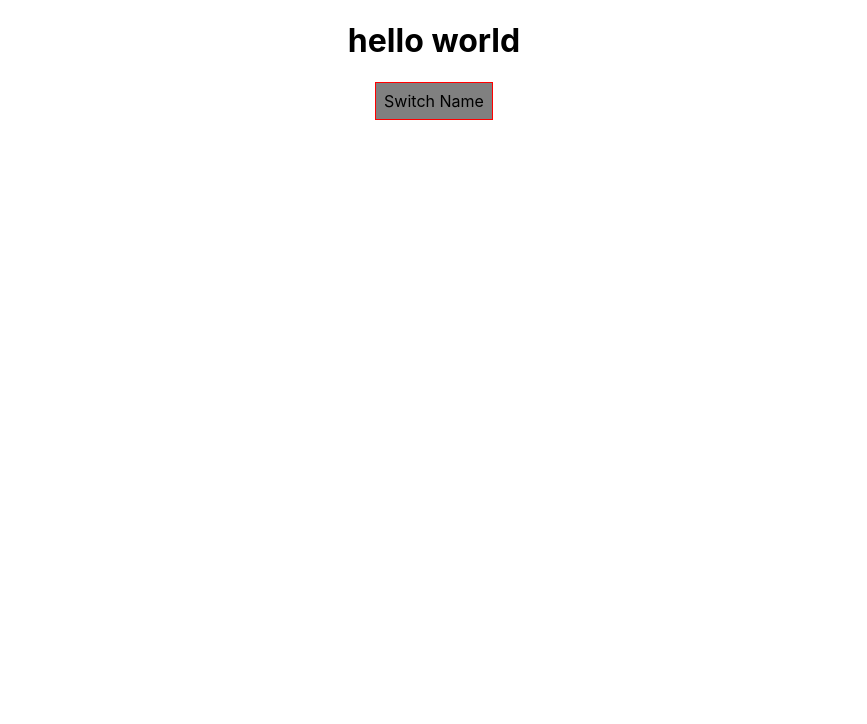
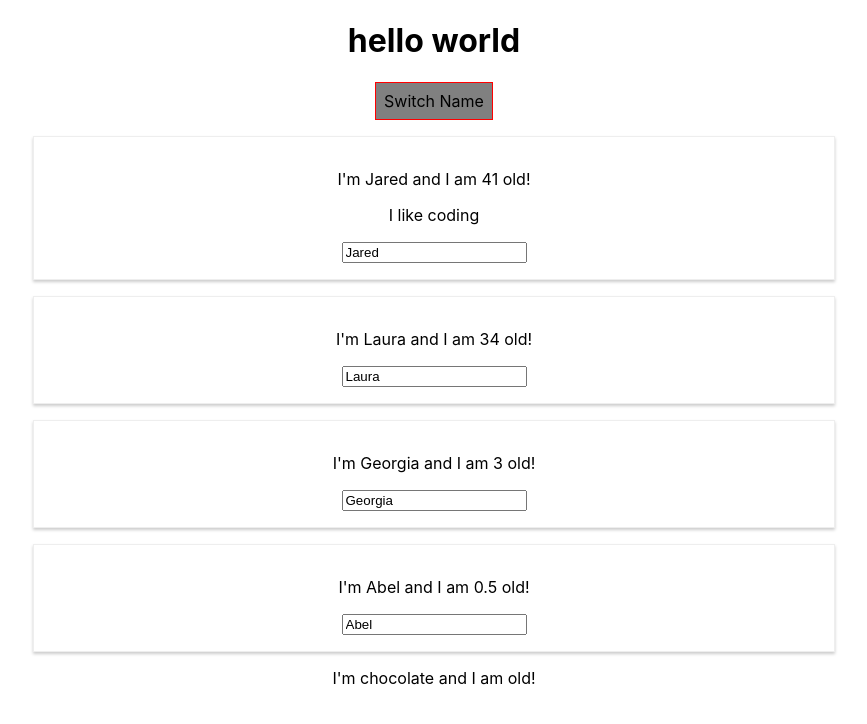
Before and after one commit to jhbarnum/React_App_Tutorial, a React (Create React App) app: page / in a window 1280 px wide. Both pictures are taken after a click on the button "Switch Name". Shown: the top 724 px of the page, without its empty margins (206-1073 px from the left). Built offline with nearby package versions, Linux system fonts and the light colour scheme.

Commit message:
dynamic content

```diff
--- a/src/App.js
+++ b/src/App.js
@@ -14,8 +14,8 @@ class App extends Component {
       { name: 'Laura', age: 34 },
       { name: 'Georgia', age: 3 },
       { name: 'Abel', age: .5 }
-    ]
-    //showPersons:false
+    ],
+    showPersons:false
   }
 nameChangeHandler = (event) => {
   this.setState({
@@ -31,14 +31,16 @@ nameChangeHandler = (event) => {
   switchNameHandler = (newName) => {
 //console.log('Clicked');
     //this.state.persons[0].name = 'Barnum';
-    this.setState( {
-      persons: [
-    { name: newName, age: 40 },
-    { name: 'Laura', age: 33 },
-    { name: 'Georgia', age: 2 },
-    { name: 'Abel', age: .5 }
-      ]
-    })
+    const doesShow = this.state.showPersons;
+    this.setState({showPersons: !doesShow});
+    // this.setState( {
+    //   persons: [
+    // { name: newName, age: 40 },
+    // { name: 'Laura', age: 33 },
+    // { name: 'Georgia', age: 2 },
+    // { name: 'Abel', age: .5 }
+    //   ]
+    // })
   }
 
   render() {
@@ -53,7 +55,19 @@ nameChangeHandler = (event) => {
    let persons = null;
 
    if (this.state.showPersons) {
-      persons = (
+      // persons = (
+
+
+      // );
+   }
+    return (
+      <div className="App">
+        <h1>hello world</h1>
+        <button style={style}
+        onClick={this.switchNameHandler}>Switch Name</button>
+        {
+
+        this.state.showPersons === true ?
           <div>
             <Person
               name={this.state.persons[0].name}
@@ -71,15 +85,8 @@ nameChangeHandler = (event) => {
               changed={this.nameChangeHandler} />
             <Cakes
               name={this.state.cakes[0].name} />
-        </div>
-      );
+          </div> : null
         }
-    return (
-      <div className="App">
-        <h1>hello world</h1>
-        <button style={style}
-        onClick={this.switchNameHandler}>Switch Name</button>
-        {persons}
       </div>
     );
   }
```
Lines whose indentation alone changed are shown as unchanged.
